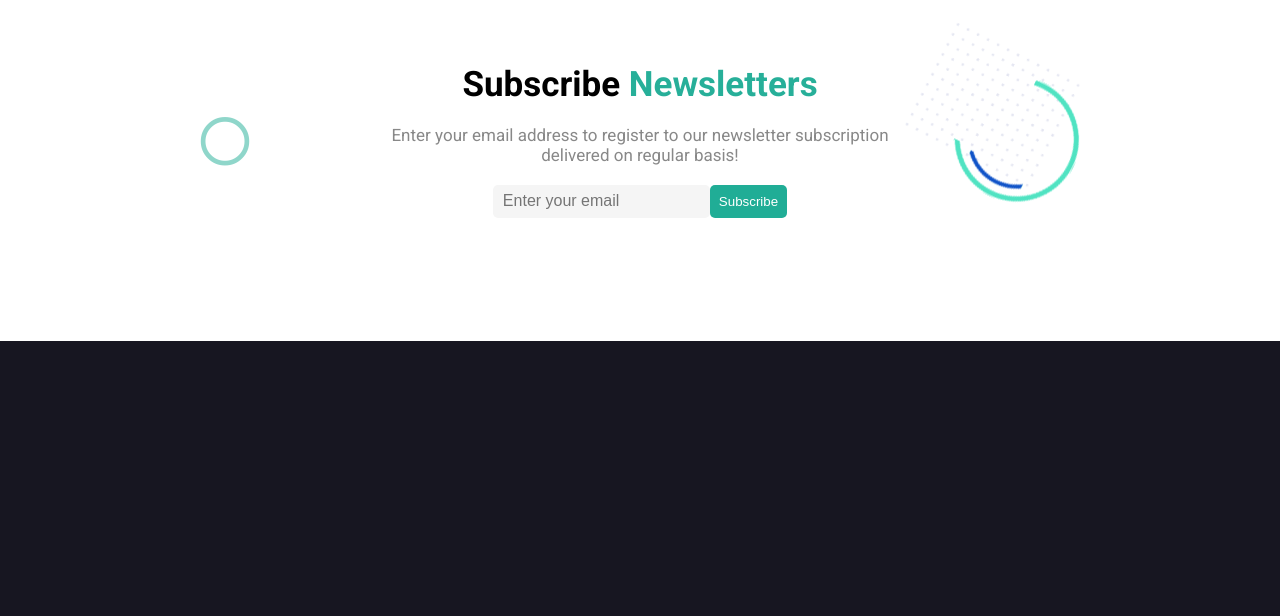
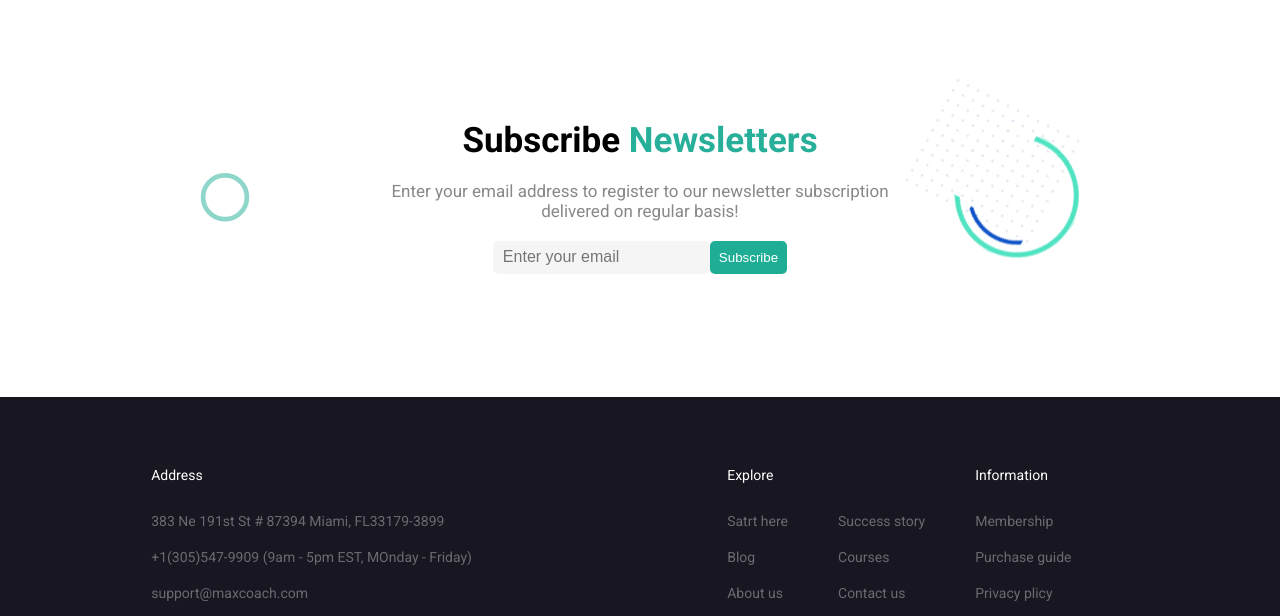
Before and after one commit to Vsevolod230287/proj-html-vuejs, a website: page index.html in a window 1280 px wide. Shown: the part 5220-5836 px from the top of the page. Drawn offline with nearby package versions, Linux system fonts and the light colour scheme.

Commit message:
Progetto finito: apparte l'hover, lo slider love.

```diff
--- a/index.html
+++ b/index.html
@@ -313,14 +313,35 @@
             <button type="button" name="button">Subscribe</button>
           </div>
         </div>
-
       </section>
 
 
     </main>
 
     <footer>
+      <div class="footer-container">
+        <div class="left">
+          <ul>
+            <li v-for="i in footerInfo.address">{{i}}</li>
+            <li><a href="#" v-for="social in footerInfo.social" v-html="social"></a></li>
+          </ul>
+        </div>
+        <div class="right">
+          <ul>
+            <li v-for="item in footerInfo.explore">{{item}}</li>
+          </ul>
+          <ul class="senzaTitle">
+            <li v-for="item in footerInfo.senzaTitle">{{item}}</li>
+          </ul>
+          <ul>
+            <li v-for="item in footerInfo.information">{{item}}</li>
+          </ul>
+        </div>
 
+      </div>
+      <div class="rights">
+        <p>© 2020 Maxcoach. All Rights Reserved</p>
+      </div>
     </footer>
   </div>
 
--- a/src/scss/partials/_footer.scss
+++ b/src/scss/partials/_footer.scss
@@ -1,4 +1,74 @@
 footer {
   background-color: #171621;
   height: 400px;
+  color: white;
+  display: flex;
+  flex-wrap: wrap;
+  justify-content: center;
+
+  .footer-container {
+    display: flex;
+    flex-wrap: wrap;
+    justify-content: center;
+    width: 90%;
+
+    ul {
+      padding-top: 70px;
+      padding-right: 50px;
+      list-style: none;
+
+      li:first-child {
+        padding-bottom: 30px;
+      }
+
+      li {
+        padding-bottom: 20px;
+      }
+    }
+
+    .left {
+      width: 50%;
+
+      li:first-child {
+        color: white;
+      }
+
+      li {
+        color: #6B6A71;
+
+        a {
+          color: #6B6A71;
+          font-size: 23px;
+          padding-right: 25px;
+        }
+      }
+    }
+
+    .right {
+      display: flex;
+      justify-content: flex-start;
+
+      ul.senzaTitle li:first-child {
+        color: #171621;
+      }
+
+      li:first-child {
+        width: 50%;
+        color: white;
+      }
+
+      li {
+        color: #6B6A71;
+
+        a {
+          color: #6B6A71;
+        }
+      }
+    }
+
+
+  }
+  .rights {
+    color:#6B6A71;
+  }
 }
--- a/src/scss/partials/_main.scss
+++ b/src/scss/partials/_main.scss
@@ -416,7 +416,7 @@ main {
         p {
           color: #39B6A2;
           font-size: 25px;
-          padding-bottom: 25px;
+          padding-bottom: 15px;
         }
 
         h1 {
@@ -506,10 +506,15 @@ main {
       padding: 50px;
 
       p {
+        font-size: 25px;
+        color: #3CB6A2;
         text-align: center;
+        padding-bottom: 15px;
       }
 
       h1 {
+        font-size: 40px;
+        padding-bottom: 15px;
         text-align: center;
       }
     }
@@ -647,7 +652,7 @@ main {
       p {
         padding: 20px 0;
         font-size: 17px;
-        color:#888888;
+        color: #888888;
       }
 
       h1 {
```
Also changed, not shown: dist/css/master.css, dist/js/main.js.
